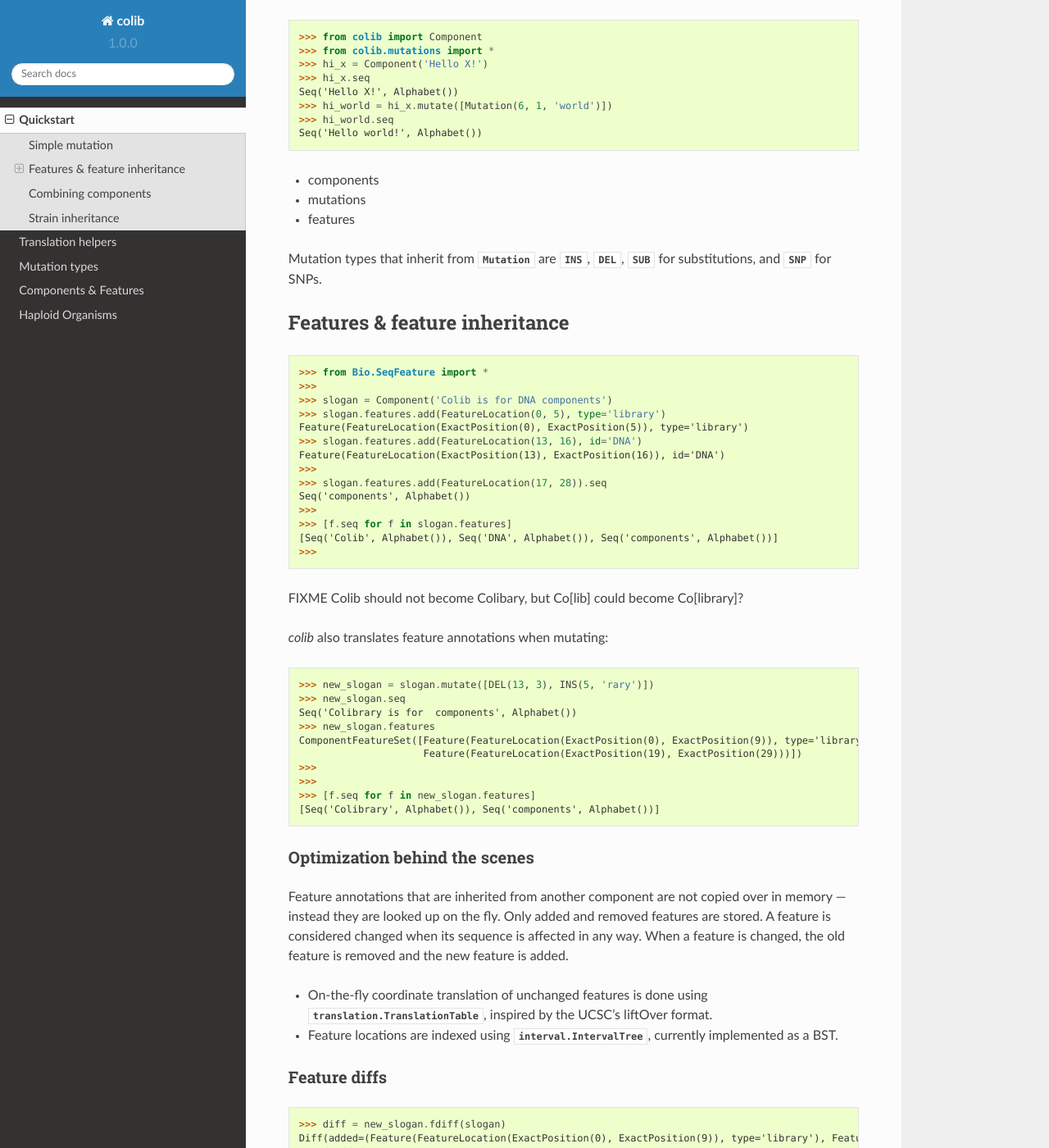
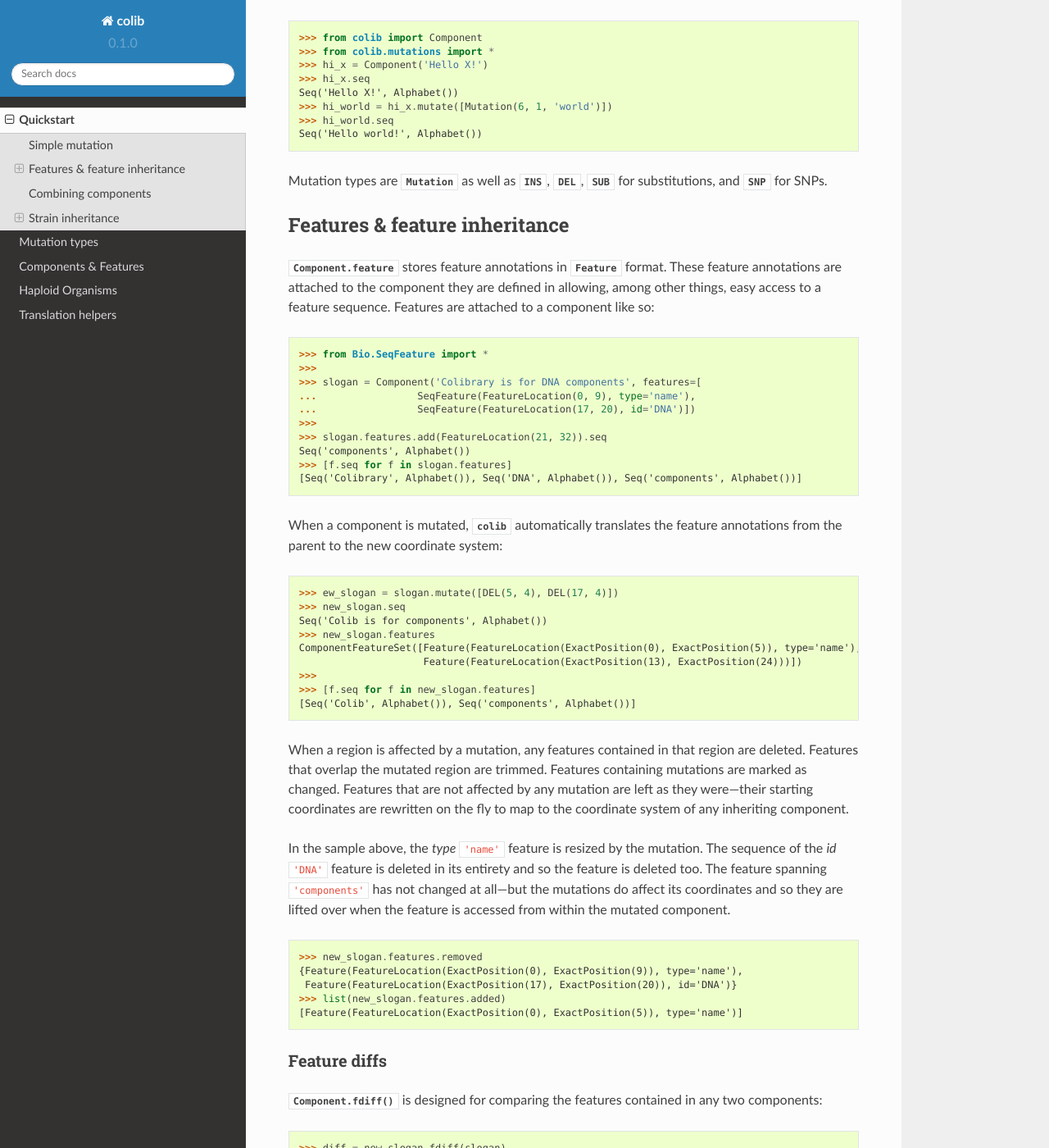
Before and after one commit to biosustain/co, a Sphinx documentation site: the page built from docs/quickstart.rst, in a window 1280 px wide and 1400 px high, scrolled down 240 px. Shown: the whole window at 82% size. Built offline with Sphinx 7.4.7 and the Read the Docs theme 2.0.0, drawn with Linux system fonts in a browser that asks for light colours; some of the changed text lies outside the part shown.

Commit message:
Add more documentation, prepare for initial release

```diff
--- a/docs/conf.py
+++ b/docs/conf.py
@@ -18,6 +18,8 @@
 # If extensions (or modules to document with autodoc) are in another directory,
 # add these directories to sys.path here. If the directory is relative to the
 # documentation root, use os.path.abspath to make it absolute, like shown here.
+from pkg_resources import get_distribution, DistributionNotFound
+
 sys.path.insert(0, os.path.abspath('../colib'))
 
 # Check if deploying to Read the Docs
@@ -62,7 +64,11 @@
 # built documents.
 #
 # The short X.Y version.
-version = '1.0.0'
+try:
+    version = get_distribution('colib').version
+except DistributionNotFound:
+    version = '1.0.0'
+
 # The full version, including alpha/beta/rc tags.
 release = '1.0.0'
 
--- a/docs/quickstart.rst
+++ b/docs/quickstart.rst
@@ -24,15 +23,9 @@
     Seq('Hello world!', Alphabet())
 
 
-
-- components
-- mutations
-- features
-
-
 .. module:: mutation
 
-Mutation types that inherit from :class:`Mutation` are :class:`INS`,  :class:`DEL`, :class:`SUB` for substitutions, and
+Mutation types are :class:`Mutation` as well as :class:`INS`,  :class:`DEL`, :class:`SUB` for substitutions, and
 :class:`SNP` for SNPs.
 
 .. module:: colib
@@ -41,62 +34,63 @@
 Features & feature inheritance
 ------------------------------
 
+:attr:`Component.feature` stores feature annotations in :class:`Feature` format. These feature annotations are attached
+to the component they are defined in allowing, among other things, easy access to a feature sequence. Features are
+attached to a component like so:
+
 .. code-block:: python
 
     >>> from Bio.SeqFeature import *
     >>>
-    >>> slogan = Component('Colib is for DNA components')
-    >>> slogan.features.add(FeatureLocation(0, 5), type='library')
-    Feature(FeatureLocation(ExactPosition(0), ExactPosition(5)), type='library')
-    >>> slogan.features.add(FeatureLocation(13, 16), id='DNA')
-    Feature(FeatureLocation(ExactPosition(13), ExactPosition(16)), id='DNA')
+    >>> slogan = Component('Colibrary is for DNA components', features=[
+    ...                 SeqFeature(FeatureLocation(0, 9), type='name'),
+    ...                 SeqFeature(FeatureLocation(17, 20), id='DNA')])
     >>>
-    >>> slogan.features.add(FeatureLocation(17, 28)).seq
+    >>> slogan.features.add(FeatureLocation(21, 32)).seq
     Seq('components', Alphabet())
-    >>>
     >>> [f.seq for f in slogan.features]
-    [Seq('Colib', Alphabet()), Seq('DNA', Alphabet()), Seq('components', Alphabet())]
-    >>>
+    [Seq('Colibrary', Alphabet()), Seq('DNA', Alphabet()), Seq('components', Alphabet())]
 
 
-FIXME Colib should not become Colibary, but Co[lib] could become Co[library]?
-
-
-`colib` also translates feature annotations when mutating:
-
+When a component is mutated, :mod:`colib` automatically translates the feature annotations from the parent to
+the new coordinate system:
 
 .. code-block:: python
 
-    >>> new_slogan = slogan.mutate([DEL(13, 3), INS(5, 'rary')])
+    >>> ew_slogan = slogan.mutate([DEL(5, 4), DEL(17, 4)])
     >>> new_slogan.seq
-    Seq('Colibrary is for  components', Alphabet())
+    Seq('Colib is for components', Alphabet())
     >>> new_slogan.features
-    ComponentFeatureSet([Feature(FeatureLocation(ExactPosition(0), ExactPosition(9)), type='library'),
-                         Feature(FeatureLocation(ExactPosition(19), ExactPosition(29)))])
-    >>>
+    ComponentFeatureSet([Feature(FeatureLocation(ExactPosition(0), ExactPosition(5)), type='name'),
+                         Feature(FeatureLocation(ExactPosition(13), ExactPosition(24)))])
     >>>
     >>> [f.seq for f in new_slogan.features]
-    [Seq('Colibrary', Alphabet()), Seq('components', Alphabet())]
+    [Seq('Colib', Alphabet()), Seq('components', Alphabet())]
 
 
+When a region is affected by a mutation, any features contained in that region are deleted. Features that overlap
+the mutated region are trimmed. Features containing mutations are marked as changed. Features that are not affected by any
+mutation are left as they were---their starting coordinates are rewritten on the fly to map to the coordinate system
+of any inheriting component.
 
-Optimization behind the scenes
-^^^^^^^^^^^^^^^^^^^^^^^^^^^^^^
+In the sample above, the `type` ``'name'`` feature is resized by the mutation. The sequence of the
+`id` ``'DNA'`` feature is deleted in its entirety and so the feature is deleted too. The feature spanning ``'components'``
+has not changed at all---but the mutations do affect its coordinates and so they are lifted over when the feature
+is accessed from within the mutated component.
 
-Feature annotations that are inherited from another component are not copied over
-in memory --- instead they are looked up on the fly. Only added and removed features are stored. A feature is
-considered changed when its sequence is affected in any way. When a feature is changed, the old feature is removed and
-the new feature is added.
+.. code-block:: python
 
-- On-the-fly coordinate translation of unchanged features is done using :class:`translation.TranslationTable`, inspired
-  by the UCSC's liftOver format.
-- Feature locations are indexed using :class:`interval.IntervalTree`, currently implemented as a BST.
+    >>> new_slogan.features.removed
+    {Feature(FeatureLocation(ExactPosition(0), ExactPosition(9)), type='name'),
+     Feature(FeatureLocation(ExactPosition(17), ExactPosition(20)), id='DNA')}
+    >>> list(new_slogan.features.added)
+    [Feature(FeatureLocation(ExactPosition(0), ExactPosition(5)), type='name')]
 
 
 Feature diffs
 ^^^^^^^^^^^^^
 
-
+:meth:`Component.fdiff` is designed for comparing the features contained in any two components:
 
 .. code-block:: python
 
@@ -108,12 +102,13 @@
     (Feature(FeatureLocation(ExactPosition(13), ExactPosition(16)), id='DNA'),
      Feature(FeatureLocation(ExactPosition(0), ExactPosition(5)), type='library'))
 
-Internally, these values are stored in ``Component.features.added`` and ``Component.features.removed``.
+
 
 .. note::
 
-    Currently :meth:`Component.fdiff` is only implemented for components that directly inherit from one another.
-
+    :meth:`Component.fdiff` is currently only implemented for components that directly inherit from one another.
+    Internally, these values are looked up from ``Component.features.added`` and ``Component.features.removed``
+    as shown earlier. Eventually this will work with any two components regardless of ancestry.
 
 Feature search
 ^^^^^^^^^^^^^^
@@ -151,12 +146,25 @@
     [Feature(FeatureLocation(ExactPosition(7), ExactPosition(8)), type='vowel')]
 
 
+Optimization behind the scenes
+^^^^^^^^^^^^^^^^^^^^^^^^^^^^^^
+
+Feature annotations that are inherited from another component are not copied over
+in memory --- instead they are looked up on the fly. Only added and removed features are stored. A feature is
+considered changed when its sequence is affected in any way. When a feature is changed, the old feature is removed and
+the new feature is added.
+
+- On-the-fly coordinate translation of unchanged features is done using :class:`translation.TranslationTable`---inspired
+  by the UCSC Chain Format.
+- Feature locations are indexed using :class:`interval.IntervalTree`, currently implemented as a BST.
+
+
 Combining components
 --------------------
 
 Multiple components can be combined using :meth:`Component.combine`. This function will either create a `"source"`
 feature annotation for each of the components that are being merged, or copy over all features from all components if
-the keyword-only argument ``copy_features=True`` is set.
+``copy_features=True``.
 
 .. code-block:: python
 
@@ -174,8 +182,34 @@
 ------------------
 
 In addition to DNA components, `colib` can track changes in haploid microbial organisms. :class:`HaploidOrganism`
-can track added, changed, or deleted DNA components -- such as chromosomes or plasmids -- and aggregate features
+can track added, changed, or deleted DNA components---such as chromosomes or plasmids---and aggregate features
 contained in the strains.
 
-- example
-- find features in strain
+Strain components
+^^^^^^^^^^^^^^^^^
+
+:meth:`HaploidOrganism.diff` tracks how components have changed across strains:
+
+    >>> from colib.organism import *
+    >>> from colib import *
+    >>>
+    >>> genome = Component('A')
+    >>> alpha = HaploidOrganism('alpha')
+    >>> alpha.set('genome', genome)
+    >>>
+    >>> beta = HaploidOrganism('beta', parent=alpha)
+    >>> beta.set('genome', genome.mutate([Mutation(0, 1, 'B')]))
+    >>> beta.set('plasmid', Component('AGCT'))
+    >>> beta.diff(alpha)
+    Diff(added=(), removed=('plasmid',), changed=('genome',))
+    >>> ~beta.diff(alpha)
+    Diff(added=('plasmid',), removed=(), changed=('genome',))
+
+
+Strain features
+^^^^^^^^^^^^^^^
+
+:attr:`HaploidOrganism.features` returns a :class:`organism.FeatureView` which is a searchable and iterable
+view of all features in all components of a strain.
+
+.. Additionally, :meth:`HaploidOrganism.fdiff` returns added and removed features across all components in a strain.
--- a/setup.py
+++ b/setup.py
@@ -8,12 +8,11 @@
     packages=find_packages(exclude=['*tests*']),
     url='',
     license='MIT',
-    author='Lars Schöning',
+    author='Lars Schoöning',
     author_email='lays@biosustain.dtu.dk',
     description='',
     test_suite='nose.collector',
     install_requires=[
-        'Flask-Presst>=0.2.2',
         'biopython>=1.63'
     ],
     extras_require={
```
Also changed, not shown: other parts of docs/quickstart.rst (+3 -4 lines), README.md (+5 -9 lines), docs/index.rst (+5 -10 lines), server.py (deleted, +0 -20 lines), 6 other files.
